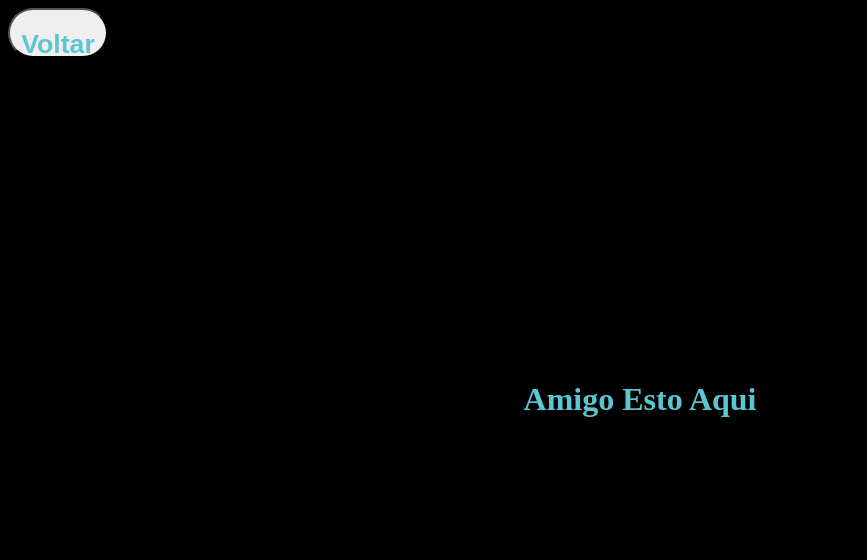
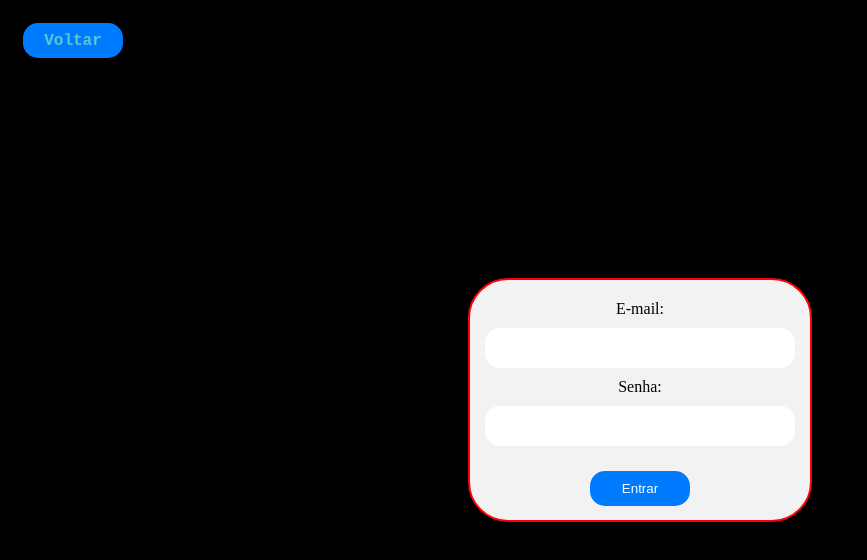
Before and after one commit to emmanuelgn/loginPage, a plain HTML site: page loginPage/index.html in a window 1280 px wide. Shown: the whole page, without its empty margins (0-867 px from the left). Drawn offline with Linux system fonts and the light colour scheme.

Commit message:
add login input and change button size

```diff
--- a/index.js
+++ b/index.js
@@ -9,3 +9,10 @@ meuBotao.addEventListener('mousedown', function() {
 meuBotao.addEventListener('mouseup', function() {
   this.style.backgroundColor = '';
 });
+
+const voltar = document.getElementById('voltar');
+voltar.addEventListener('click', function(event) {
+  event.preventDefault(); // impede que a página seja recarregada
+  // Adicione aqui o código para a transição que você deseja
+  window.location.href = voltar.href; // redireciona para a URL definida no href do link
+});
--- a/loginPage/index.html
+++ b/loginPage/index.html
@@ -6,14 +6,24 @@
     </head>
 
     <body>
-        <script src="index.js"></script>
+        <script src="/index.js"></script>
         <div class="center">
-            <h1>Amigo Esto Aqui</h1>
+            <div class="login-box" style="border: 2px solid red";>
+                <form>
+                  <label for="email">E-mail:</label>
+                  <input type="email" id="email" name="email" required>
+
+                  <label for="password">Senha:</label>
+                  <input type="password" id="password" name="password" required>
+
+                  <button type="submit">Entrar</button>
+                </form>
+              </div>
         </div>
-        <a href="./index.html">
-            <button id="voltar">
-                <h1>Voltar</h1>
+        <a href="/index.html" id="voltar">
+            <button>
+              <h1>Voltar</h1>
             </button>
-        </a>
+          </a>
     </body>
 </html>
--- a/loginPage/style.css
+++ b/loginPage/style.css
@@ -2,29 +2,36 @@ body {
     background-color: #000000;
   }
 
-button {
+  button {
     height: 50px;
     width: 100px;
     border-radius: 35px;
     text-align: center;
+    margin: 15px;
     color: #5cc6d0;
     cursor: pointer;
+    transition: background-color 0.2s ease-in-out;
 }
 
-button > h1{
+button > h1 {
+    display: flex;
+    justify-content: center;
     align-items: center;
+    margin: 0;
+    font-size: 16px;
+    font-family: 'Courier New', Courier, monospace;
 }
 
 h1 {
-    color:#5cc6d0
+    color: #5cc6d0;
 }
 
-button:active{
-  background-color: #5cc6d0;
+button:active {
+    background-color: #5cc6d0;
 }
 
-button:active > h1{
-  color:#000000;
+button:active > h1 {
+    color: #000000;
 }
 
 .center {
@@ -33,4 +40,44 @@ button:active > h1{
     top: 50%;
     left: 50%;
     transform: translate(-50%, -50%);
-  }
+}
+
+.login-box {
+  width: 300px;
+  height: 200px;
+  background-color: #f2f2f2;
+  border-radius: 5px;
+  padding: 20px;
+  box-shadow: 0 0 10px rgba(0,0,0,0.3);
+  border-radius: 40px;
+}
+
+form {
+  display: flex;
+  flex-direction: column;
+  justify-content: center;
+  align-items: center;
+}
+
+
+label {
+  margin-bottom: 10px;
+}
+
+input {
+  height: 30px;
+  width: 100%;
+  border-radius: 15px;
+  border: none;
+  padding: 5px;
+  margin-bottom: 10px;
+}
+
+button {
+  height: 35px;
+  background-color: #007bff;
+  border: none;
+  color: #fff;
+  border-radius: 15px;
+  cursor: pointer;
+}
--- a/style.css
+++ b/style.css
@@ -1,14 +1,26 @@
 body {
-    background-color: #000000;
+    background-image: url('https://www.design.svgbackgrounds.com/wp-content/uploads/2021/05/endless-constellation-purple-network-background.jpg');
+    background-repeat: repeat;
+    background-size: contain;
   }
 
 button {
-    height: 100px;
-    width: 200px;
+    height: 80px;
+    width: 180px;
     border-radius: 35px;
     text-align: center;
     color: #5cc6d0;
     cursor: pointer;
+    transition: background-color 0.2s ease-in-out;
+}
+
+button > h1 {
+  display: flex;
+  justify-content: center;
+  align-items: center;
+  margin: 0;
+  font-size: 30px;
+  font-family: 'Courier New', Courier, monospace;
 }
 
 button:active{
```
